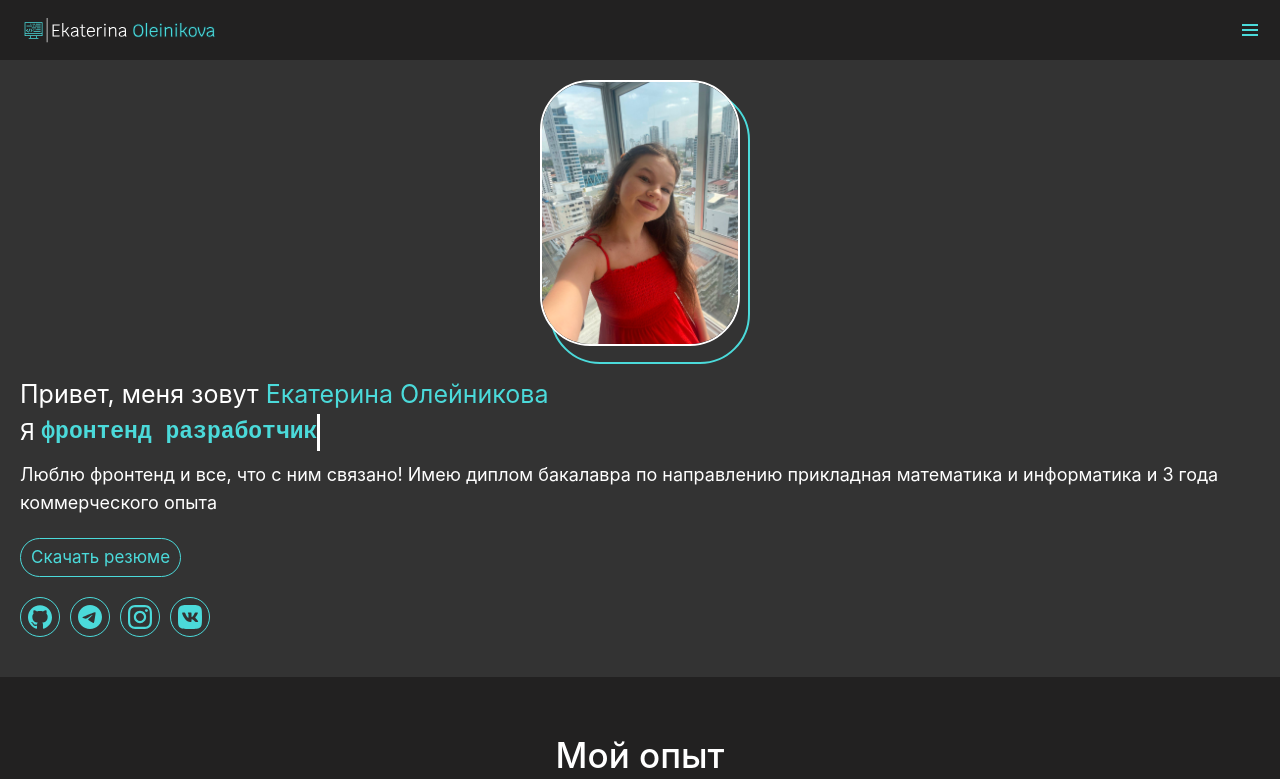
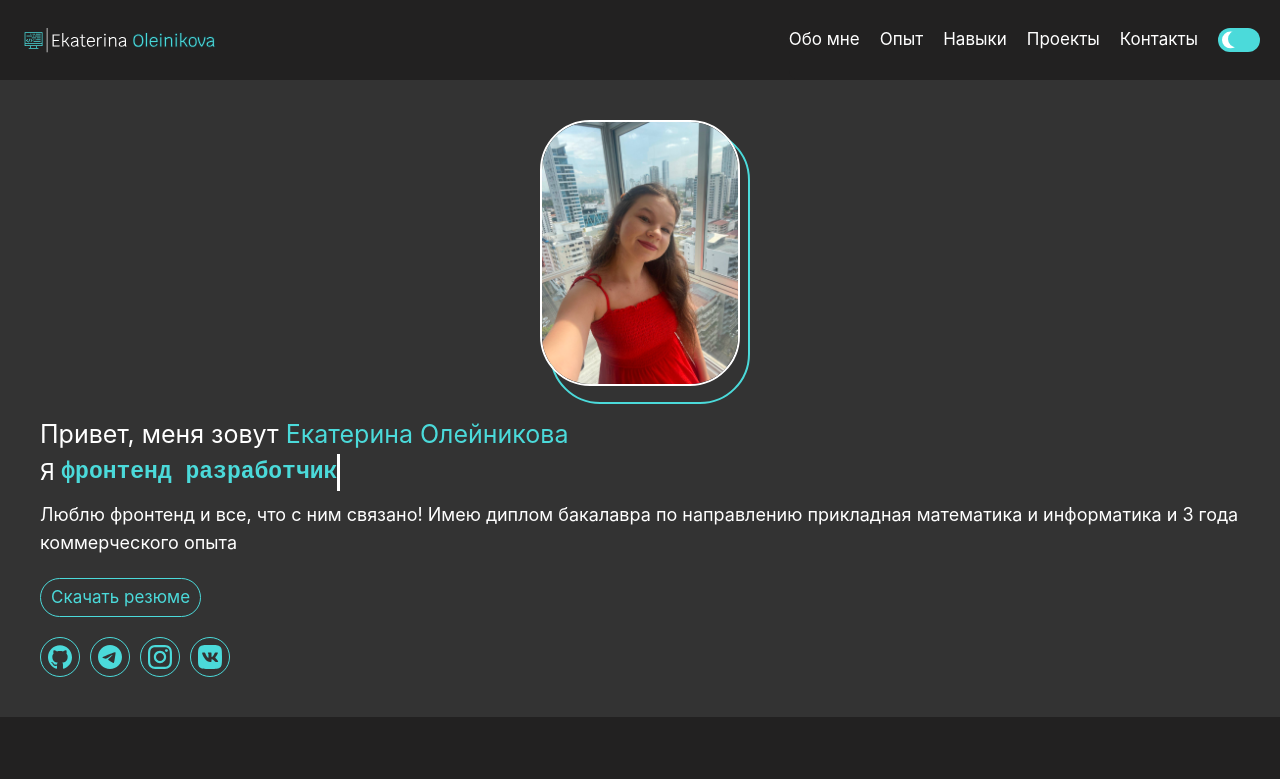
Before and after one commit to Kawin-xxx/Portfolio, a Vue app: page / in a window 1280 px wide. Shown: the top 779 px of the page. Built offline with nearby package versions, Linux system fonts and the light colour scheme.

Commit message:
feat: change tablet and desktop template

```diff
--- a/src/assets/main.scss
+++ b/src/assets/main.scss
@@ -38,6 +38,10 @@ h2 {
   @media (min-width: $tablet-width) {
     font-size: 35px;
   }
+
+  @media (min-width: $desktop-width) {
+    font-size: 40px;
+  }
 }
 
 .container {
@@ -57,8 +61,8 @@ img {
 
 @media (hover: hover) {
   a:hover {
-    background-color: hsla(160, 100%, 37%, 0.2);
-    color: hsla(160, 100%, 37%, 0.2);
+    // background-color: hsla(160, 100%, 37%, 0.2);
+    // color: hsla(160, 100%, 37%, 0.2);
     // background-color: var(--color-accent);
     // color: var(--color-dark-text);
   }
--- a/src/components/AboutSection.vue
+++ b/src/components/AboutSection.vue
@@ -47,6 +47,10 @@ export default {
     margin: 0 auto;
     padding: 20px;
     padding-bottom: 40px;
+
+    @media (min-width: $tablet-width) {
+        padding: 40px;
+    }
 }
 
 .about__photo-wrapper {
@@ -97,8 +101,18 @@ export default {
     }
 }
 
+.about__description-wrapper {
+    @media (min-width: $desktop-width) {
+        text-align: center;
+    }
+}
+
 .about__title {
     font-size: 25px;
+
+    @media (min-width: $desktop-width) {
+        font-size: 35px;
+    }
 
     &--mobile {
         @media (min-width: $tablet-width) {
@@ -164,11 +178,19 @@ export default {
 .about__text {
     margin-bottom: 10px;
     font-size: 23px;
+
+    @media (min-width: $desktop-width) {
+        font-size: 35px;
+    }
 }
 
 .about__description {
     margin-bottom: 20px;
     font-size: 18px;
+
+    @media (min-width: $desktop-width) {
+        font-size: 20px;
+    }
 }
 
 .about__button {
@@ -187,5 +209,16 @@ export default {
         background-color: var(--color-accent);
         box-shadow: 0 0 20px var(--color-accent);
     }
+
+    @media (min-width: $desktop-width) {
+        margin: 0 auto 20px;
+        font-size: 20px;
+    }
+}
+
+.about__social {
+    @media (min-width: $desktop-width) {
+        justify-content: center;
+    }
 }
 </style>
--- a/src/components/ContactsForm.vue
+++ b/src/components/ContactsForm.vue
@@ -137,6 +137,10 @@ export default {
 <style scoped lang="scss">
 .form__description {
     margin-bottom: 10px;
+
+    @media (min-width: $desktop-width) {
+        font-size: 20px;
+    }
 }
 
 .form__label {
@@ -151,6 +155,10 @@ export default {
     font-size: 16px;
     line-height: 20px;
     transition: 0.3s ease;
+
+    @media (min-width: $desktop-width) {
+        font-size: 18px;
+    }
 }
 
 .form__inputs-wrapper {
@@ -185,10 +193,14 @@ export default {
         line-height: 20px;
         transition: 0.3s ease;
     }
+
+    @media (min-width: $desktop-width) {
+        width: 100%;
+        font-size: 17px;
+    }
 }
 
 .form__textarea {
-    width: 100%;
     height: 150px;
     resize: none;
 }
--- a/src/components/ContactsSection.vue
+++ b/src/components/ContactsSection.vue
@@ -30,6 +30,10 @@ export default {
 .contacts__container {
     margin: 0 auto;
     padding: 20px;
+
+    @media (min-width: $tablet-width) {
+        padding: 40px;
+    }
 }
 
 .contacts__title {
@@ -43,10 +47,26 @@ export default {
         justify-content: space-between;
         column-gap: 30px;
     }
+
+    @media (min-width: $desktop-width) {
+        display: block;
+    }
+}
+
+.contacts__social-wrapper {
+    @media (min-width: $desktop-width) {
+        margin: 0 auto;
+        width: fit-content;
+    }
 }
 
 .contsacts__description {
-    margin-bottom: 10px
+    margin-bottom: 10px;
+
+    @media (min-width: $desktop-width) {
+        font-size: 20px;
+        text-align: center;
+    }
 }
 
 .contacts__social {
@@ -55,11 +75,23 @@ export default {
     @media (min-width: $tablet-width) {
         display: flex;
         flex-direction: column;
-        align-items: center;
+        margin: 0 auto;
+        width: fit-content;
+    }
+
+    @media (min-width: $desktop-width) {
+        flex-direction: row;
+        margin-bottom: 30px;
     }
 }
 
 .contacts__form {
     flex: 1;
+
+    @media (min-width: $desktop-width) {
+        flex: none;
+        width: 40%;
+        margin: 0 auto;
+    }
 }
 </style>
--- a/src/components/ExperienceCard.vue
+++ b/src/components/ExperienceCard.vue
@@ -39,6 +39,10 @@ export default {
 .card__year {
     display: inline-block;
     margin-bottom: 10px;
+
+    @media (min-width: $desktop-width) {
+        font-size: 25px;
+    }
 }
 
 .card__button {
@@ -46,11 +50,19 @@ export default {
     box-shadow: 0 0 10px var(--color-accent);
     border-radius: 50px;
     padding: 30px;
+
+    @media (min-width: $desktop-width) {
+        max-width: 1100px;
+    }
 }
 
 .card__title {
     font-weight: 500;
     margin-bottom: 20px;
+
+    @media (min-width: $desktop-width) {
+        font-size: 18px;
+    }
 }
 
 .experience__item:not(:last-child) {
--- a/src/components/ExperienceSection.vue
+++ b/src/components/ExperienceSection.vue
@@ -30,10 +30,17 @@ export default {
 </template>
 
 <style scoped lang="scss">
+.main-container__experience {
+    background-color: var(--color-background-dark);
+}
+
 .experience__container {
     margin: 0 auto;
     padding: 50px 20px 40px;
-    background-color: var(--color-background-dark);
+
+    @media (min-width: $tablet-width) {
+        padding: 50px 40px;
+    }
 }
 
 .experience__title {
--- a/src/components/MainHeader.vue
+++ b/src/components/MainHeader.vue
@@ -52,8 +52,7 @@ export default {
                     </span>
                 </button>
 
-                <transition name="fade">
-                    <ul class="navigation__list site-list" v-if="isMenuOpen">
+                <ul class="navigation__list site-list" :class="{ 'site-list--open': isMenuOpen }">
                     <li
                         v-for="(item, index) in menuItems"
                         :key="index"
@@ -62,7 +61,7 @@ export default {
                         <a
                             :href="'#'+ item.href"
                             @click="scrollToSection(item.href)"
-                                class="site-list__link site-list__link--space"
+                            class="site-list__link"
                             :class="{ 'site-list__link--active': activeSection === item.href }"
                         >
                             {{ item.name }}
@@ -72,7 +71,6 @@ export default {
                         <toggle-button @changeTheme="changeTheme"></toggle-button>
                     </li>
                 </ul>
-                </transition>
             </nav>
         </div>
     </header>
@@ -86,16 +84,31 @@ export default {
     width: 100%;
     z-index: 5;
     background-color: var(--color-background-dark);
+
+    @media (min-width: $tablet-width) {
+        height: fit-content;
+        min-height: 80px;
+    }
 }
 
 .header__container {
     padding-left: 20px;
     display: flex;
     justify-content: space-between;
+
+    @media (min-width: $tablet-width) {
+        padding: 0 20px;
+        gap: 30px;
+    }
 }
 
 .navigation {
-    height: 60px;
+    min-height: 60px;
+
+    @media (min-width: $tablet-width) {
+        height: 100%;
+        min-height: 80px;
+    }
 }
 
 .navigation__list {
@@ -109,11 +122,28 @@ export default {
     padding: 10px;
     border-left: 1px solid var(--color-border);
     border-bottom: 1px solid var(--color-border);
+
+    @media (min-width: $tablet-width) {
+        position: static;
+        width: 100%;
+        border: none;
+        top: 0;
+        gap: 20px;
+        padding: 0;
+        height: 100%;
+        min-height: 80px;
+    }
 }
 
 .site-list {
+    display: none;
     list-style: none;
     background-color: var(--color-background-dark);
+
+    @media (min-width: $tablet-width) {
+        display: flex;
+        flex-wrap: wrap;
+    }
 
     & .site-list__link {
         height: 100%;
@@ -122,14 +152,28 @@ export default {
         padding-bottom: 0;
         color: var(--color-text);
 
-        &--space {
-            margin-bottom: 10px;
-        }
-
         &--active {
             border-bottom: 1px solid var(--color-accent);
             color: var(--color-accent);
         }
+
+        &:hover {
+            color: var(--color-accent);
+            border-bottom: 1px solid var(--color-accent);
+        }
+
+        @media (min-width: $tablet-width) {
+            height: fit-content;
+        }
+    }
+
+    &.site-list--open {
+        display: block;
+    }
+
+    & .site-list__item {
+        display: flex;
+        align-items: center;
     }
 }
 
@@ -138,8 +182,12 @@ export default {
   position: relative;
   background-color: inherit;
   width: 60px;
-  height: 60px;
+  min-height: 60px;
   cursor: pointer;
+
+    @media (min-width: $tablet-width) {
+        display: none;
+    }
 }
 
 .navigation__toggle--close {
--- a/src/components/ProjectsSection.vue
+++ b/src/components/ProjectsSection.vue
@@ -31,10 +31,17 @@ export default {
 </template>
 
 <style scoped lang="scss">
+.main-container__projects {
+    background-color: var(--color-background-dark);
+}
+
 .projects__container {
     margin: 0 auto;
     padding: 50px 20px 40px;
-    background-color: var(--color-background-dark);
+
+    @media (min-width: $tablet-width) {
+        padding: 50px 40px;
+    }
 }
 
 .projects__title {
@@ -44,11 +51,15 @@ export default {
 
 .projects__list {
     list-style: none;
-    grid-template-columns: 1fr 1fr;
 
     @media (min-width: $tablet-width) {
+        grid-template-columns: 1fr 1fr;
         display: grid;
         gap: 20px;
+    }
+
+    @media (min-width: $desktop-width) {
+        grid-template-columns: 1fr 1fr 1fr;
     }
 }
 
--- a/src/components/SkillsSection.vue
+++ b/src/components/SkillsSection.vue
@@ -39,6 +39,11 @@ export default {
     margin: 0 auto;
     padding: 20px;
     padding-bottom: 40px;
+
+    @media (min-width: $tablet-width) {
+        padding: 40px;
+        padding-bottom: 50px;
+    }
 }
 
 .skills__list {
--- a/src/components/SocialLinks.vue
+++ b/src/components/SocialLinks.vue
@@ -37,6 +37,11 @@ export default {
 .social__item {
     width: 40px;
     height: 40px;
+
+    @media (min-width: $desktop-width) {
+        width: 45px;
+        height: 45px;
+    }
 }
 
 .social__link {
@@ -48,6 +53,15 @@ export default {
     align-items: center;
     border: 1px solid var(--color-accent);
     border-radius: 50%;
+
+    &:hover {
+        background-color: var(--color-accent);
+        box-shadow: 0 0 20px var(--color-accent);
+
+        .social__icon {
+            fill: var(--color-background);
+        }
+    }
 }
 
 .social__icon {
--- a/src/constants.js
+++ b/src/constants.js
@@ -31,5 +31,7 @@ export const PROJECTS_ITEMS = [
     { name: 'Проект 1', img: 'Фото', gitLink: '#', siteLink: '#' },
     { name: 'Проект 2', img: 'Фото', gitLink: '#', siteLink: '#' },
     { name: 'Проект 3', img: 'Фото', gitLink: '#', siteLink: '#' },
-    { name: 'Проект 4', img: 'Фото', gitLink: '#', siteLink: '#' }
+    { name: 'Проект 4', img: 'Фото', gitLink: '#', siteLink: '#' },
+    { name: 'Проект 5', img: 'Фото', gitLink: '#', siteLink: '#' },
+    { name: 'Проект 6', img: 'Фото', gitLink: '#', siteLink: '#' }
 ]
```
Lines whose indentation alone changed are shown as unchanged.
